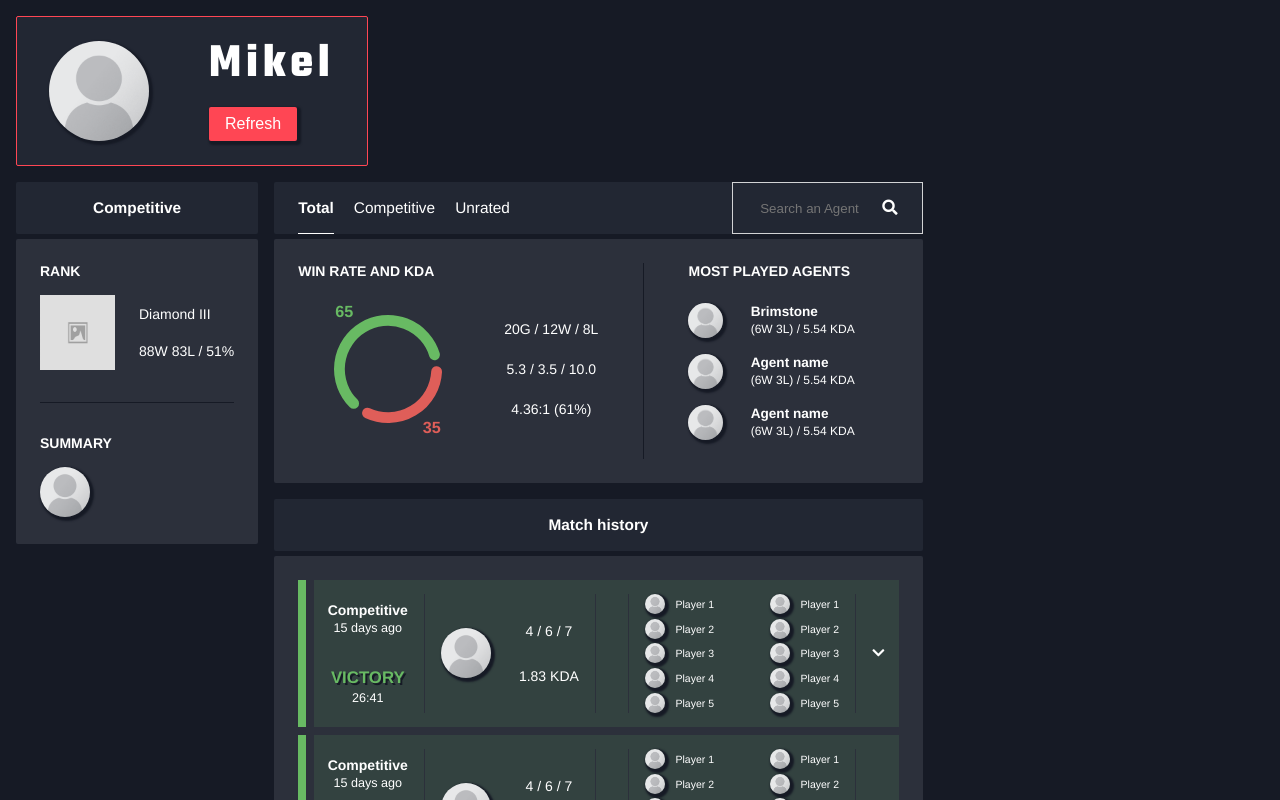
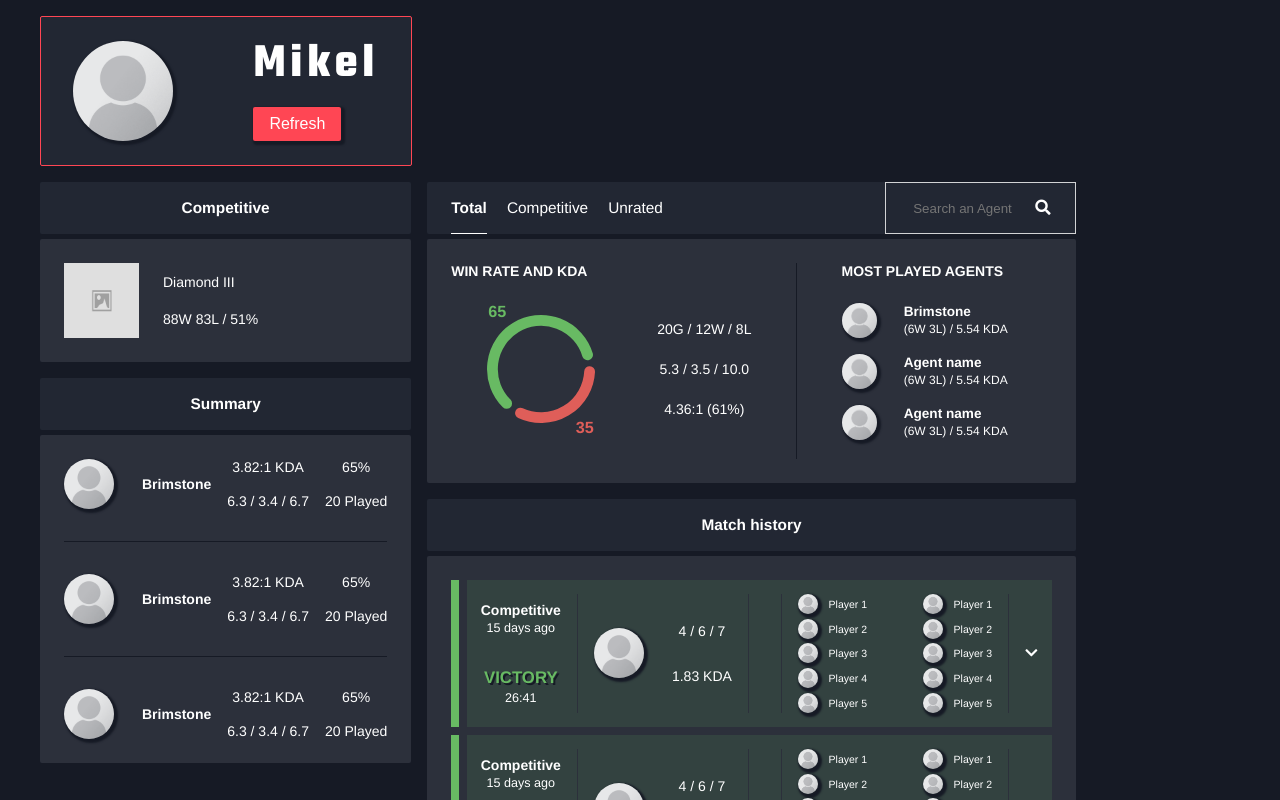
Before and after one commit to bobaec/valostats, a React (Create React App) app: page /player in a window 1280 px wide. Shown: the top 800 px of the page. Built offline with nearby package versions, Linux system fonts and the light colour scheme.

Commit message:
create summary component

```diff
--- a/src/App.css
+++ b/src/App.css
@@ -9,5 +9,5 @@ body {
   padding: 0;
   font-family: Helvetica Neue, Roboto, Arial, Sans-Serif;
   min-height: 100vh;
-    overflow-x: hidden;
+  /* overflow-x: hidden; */
 }
--- a/src/components/playerComponents/Player.jsx
+++ b/src/components/playerComponents/Player.jsx
@@ -10,9 +10,10 @@ export default function Player() {
   return (
     <div className='player-wrapper'>
       <div className='player-content'>
+        <div className='player-header-container'>
           <PlayerHeader />
           <div className='player-overview'>
-          <div>
+            <div className='spacer'>
               <Rank />
               <SummaryByAgent />
             </div>
@@ -23,5 +24,6 @@ export default function Player() {
           </div>
         </div>
       </div>
+    </div>
   );
 }
--- a/src/components/playerComponents/Player.scss
+++ b/src/components/playerComponents/Player.scss
@@ -10,6 +10,14 @@
   .player-content {
     padding: 1rem;
     width: 100%;
+
+    .player-header-container {
+      display: flex;
+      flex-direction: column;
+      justify-content: flex-start;
+      width: 1200px;
+      margin: 0 auto;
+    }
 
     #player-header {
       background-color: $outer-box-black;
@@ -31,7 +39,7 @@
       .player-icon {
         width: 100px;
         height: 100px;
-        margin-right: 2.5em;
+        margin-right: 3.35em;
         border-radius: 5em;
         box-shadow: 2px 2px 2px 2px $valorant-black;
       }
@@ -81,10 +89,6 @@
       }
     }
 
-    #rank-container {
-      width: max-content;
-      margin-right: 1rem;
-
     .rank-inner-container {
       display: flex;
     }
@@ -99,7 +103,6 @@
       display: flex;
       flex-direction: column;
       justify-content: space-around;
-      }
     }
 
     .competitive-container {
@@ -302,3 +305,7 @@
   font-weight: 600;
   margin-bottom: 1rem;
 }
+
+.spacer {
+  margin-right: 1rem;
+}
--- a/src/components/playerComponents/Rank.jsx
+++ b/src/components/playerComponents/Rank.jsx
@@ -1,4 +1,5 @@
 import React from 'react';
+import './SummaryByAgent.scss';
 
 export default function Rank() {
   return (
@@ -7,7 +8,6 @@ export default function Rank() {
         Competitive
       </div>
       <div className='default-container content-container competitive-container'>
-        <div className='category-header'>Rank</div>
         <div className='rank-inner-container'>
           <img id='rank-icon' src='rankPlaceholder.jpg' alt='' />
           <div id='rank-info-container'>
@@ -15,22 +15,6 @@ export default function Rank() {
             <span>88W 83L / 51%</span>
           </div>
         </div>
-        <div className='seperator horizontal' />
-        <div className='category-header'>Summary</div>
-        <div className='summary-container'>
-          <div className='summary-item'>
-            <img className='hero-icon' src='portraitPlaceholder.png' alt='' />
-            <div className='summary-agent-name'></div>
-            <div className='summary-agent-kda-container'>
-              <div className='kda-summary'></div>
-              <div className='kda-breakdown'></div>
-            </div>
-            <div className='summary-agent-winrate-container'>
-              <div className='winrate-summary'></div>
-              <div className='winrate-breakdown'></div>
-            </div>
-          </div>
-        </div>
       </div>
     </div>
   );
--- a/src/components/playerComponents/SummaryByAgent.jsx
+++ b/src/components/playerComponents/SummaryByAgent.jsx
@@ -2,8 +2,48 @@ import React from 'react';
 
 export default function SummaryByAgent() {
   return (
-    <div>
-      <div className=''></div>
-    </div>
+    <>
+      <div className='default-container header-container'>Summary</div>
+      <div className='default-container content-container summary-container'>
+        <div className='summary-item'>
+          <img className='hero-icon' src='portraitPlaceholder.png' alt='' />
+          <div className='summary-agent-name'>Brimstone</div>
+          <div className='summary-kda-container'>
+            <div className='kda-summary'>3.82:1 KDA</div>
+            <div className='kda-breakdown'>6.3 / 3.4 / 6.7</div>
+          </div>
+          <div className='summary-kda-container'>
+            <div className='winrate-summary'>65%</div>
+            <div className='winrate-breakdown'>20 Played</div>
+          </div>
+        </div>
+        <div className='seperator horizontal' />
+        <div className='summary-item'>
+          <img className='hero-icon' src='portraitPlaceholder.png' alt='' />
+          <div className='summary-agent-name'>Brimstone</div>
+          <div className='summary-kda-container'>
+            <div className='kda-summary'>3.82:1 KDA</div>
+            <div className='kda-breakdown'>6.3 / 3.4 / 6.7</div>
+          </div>
+          <div className='summary-kda-container'>
+            <div className='winrate-summary'>65%</div>
+            <div className='winrate-breakdown'>20 Played</div>
+          </div>
+        </div>
+        <div className='seperator horizontal' />
+        <div className='summary-item'>
+          <img className='hero-icon' src='portraitPlaceholder.png' alt='' />
+          <div className='summary-agent-name'>Brimstone</div>
+          <div className='summary-kda-container'>
+            <div className='kda-summary'>3.82:1 KDA</div>
+            <div className='kda-breakdown'>6.3 / 3.4 / 6.7</div>
+          </div>
+          <div className='summary-kda-container'>
+            <div className='winrate-summary'>65%</div>
+            <div className='winrate-breakdown'>20 Played</div>
+          </div>
+        </div>
+      </div>
+    </>
   );
 }
--- /dev/null
+++ b/src/components/playerComponents/SummaryByAgent.scss
@@ -0,0 +1,22 @@
+.summary-container {
+  flex-direction: column;
+
+  .summary-item {
+    display: flex;
+    // margin-bottom: 1.5rem;
+
+    .summary-agent-name {
+      display: flex;
+      align-items: center;
+      font-weight: 600;
+    }
+
+    .summary-kda-container {
+      display: flex;
+      flex-direction: column;
+      justify-content: space-between;
+      align-items: center;
+      margin-left: 1rem;
+    }
+  }
+}
```
Also changed, not shown: src/components/playerComponents/PlayerHeader.jsx (indentation only). Lines whose indentation alone changed are shown as unchanged.
